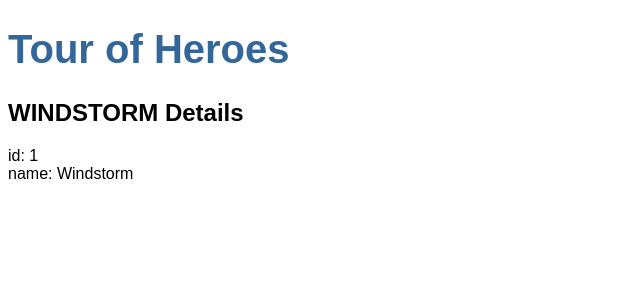
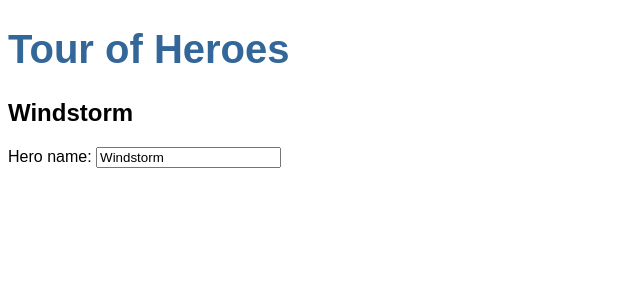
Before and after one commit to v-emanuel-dev/angular-tour-of-heroes, an Angular app: page / in a window 1280 px wide. Shown: the top 300 px of the page, without its empty margins (0-640 px from the left). Built offline with nearby package versions, Linux system fonts and the light colour scheme.

Commit message:
Edit the hero - Two-way binding

```diff
--- a/src/app/app.module.ts
+++ b/src/app/app.module.ts
@@ -1,5 +1,6 @@
 import { NgModule } from '@angular/core';
 import { BrowserModule } from '@angular/platform-browser';
+import { FormsModule } from '@angular/forms'; // <-- NgModel lives here
 
 import { AppRoutingModule } from './app-routing.module';
 import { AppComponent } from './app.component';
@@ -12,7 +13,8 @@
   ],
   imports: [
     BrowserModule,
-    AppRoutingModule
+    AppRoutingModule,
+    FormsModule
   ],
   providers: [],
   bootstrap: [AppComponent]
--- a/src/app/heroes/heroes.component.html
+++ b/src/app/heroes/heroes.component.html
@@ -1,3 +1,5 @@
-<h2>{{hero.name | uppercase}} Details</h2>
-<div><span>id: </span>{{hero.id}}</div>
-<div><span>name: </span>{{hero.name}}</div>
+<h2>{{hero.name}}</h2>
+<div>
+  <label for="name">Hero name: </label>
+  <input id="name" [(ngModel)]="hero.name" placeholder="name">
+</div>
```
